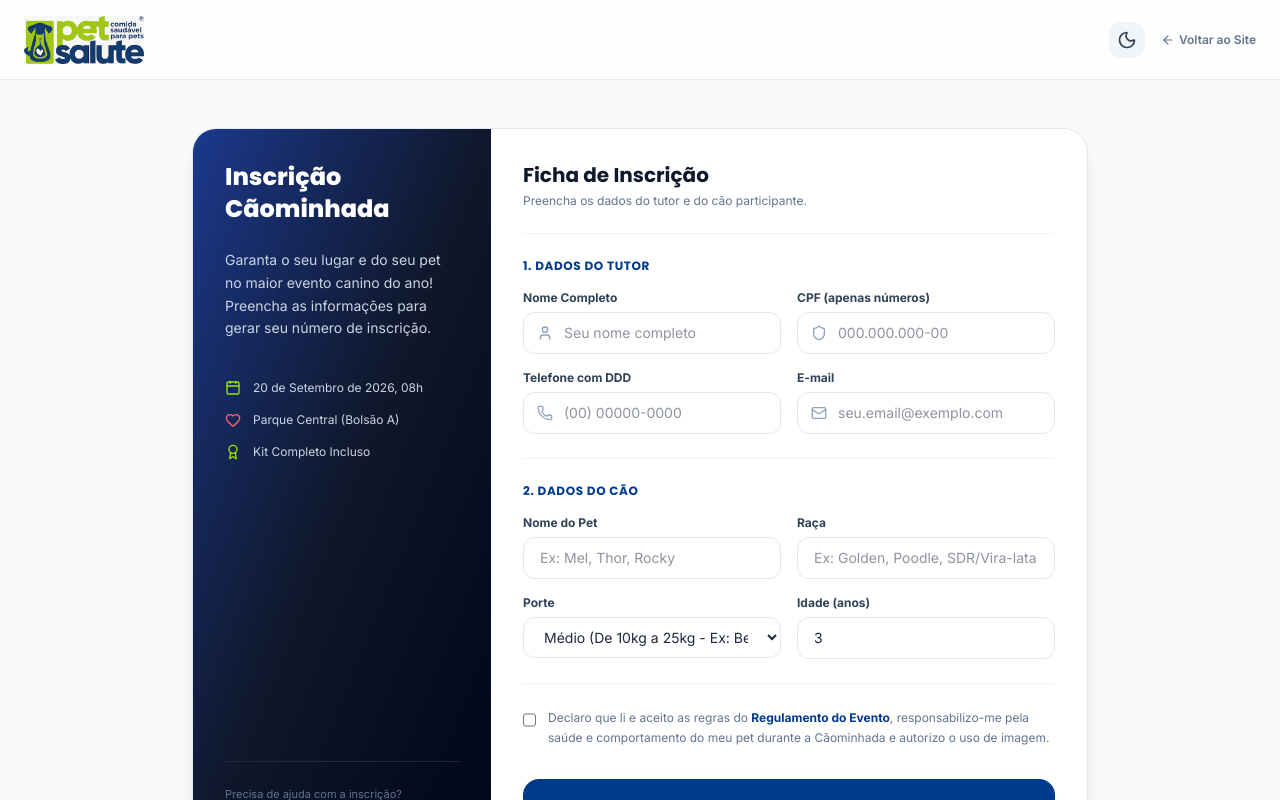
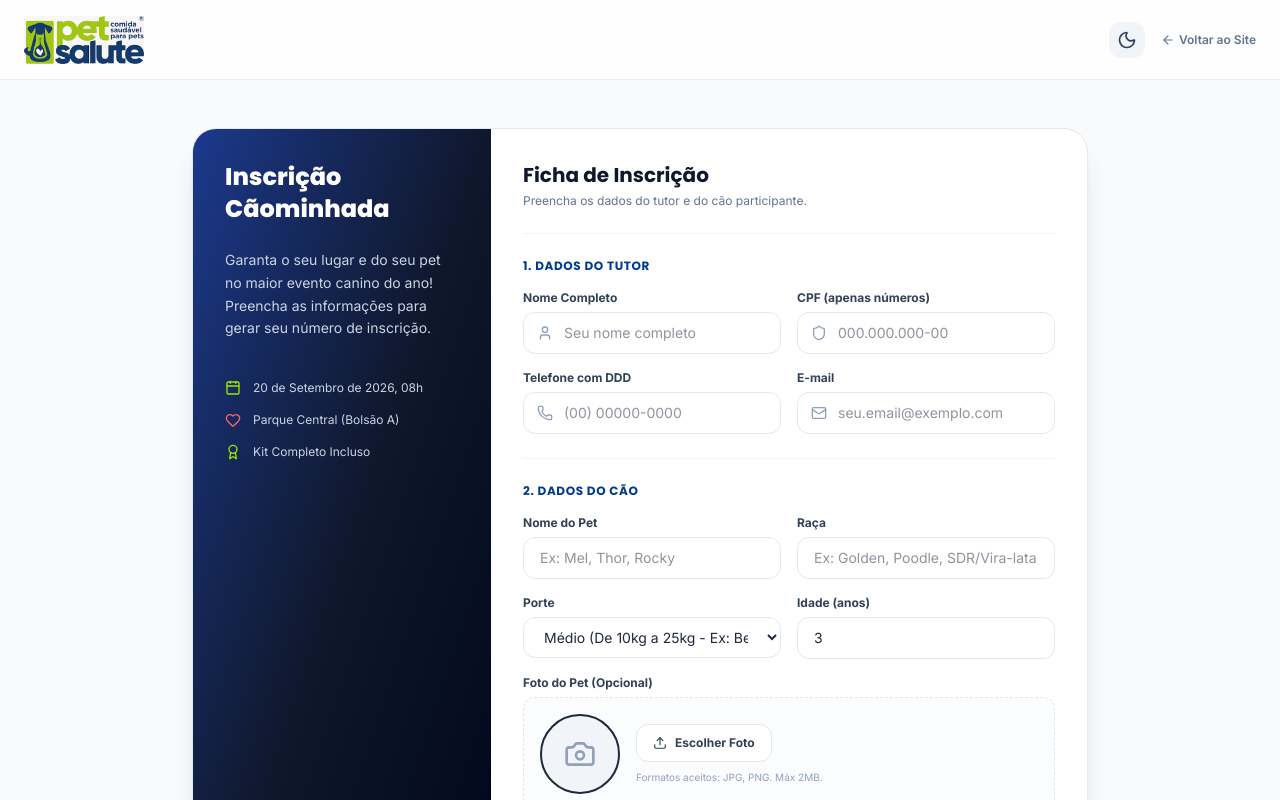
Before and after one commit to petsalutrecife/caominhada-petsalut, a Next.js app: page /register in a window 1280 px wide. Shown: the top 800 px of the page. Built offline with nearby package versions, Linux system fonts and the light colour scheme.

Commit message:
feat: Adicionado suporte a upload e exibicao de foto do pet na inscricao, participante e admin

```diff
--- a/src/app/dashboard/page.tsx
+++ b/src/app/dashboard/page.tsx
@@ -6,7 +6,7 @@ import { useRouter } from 'next/navigation';
 import Logo from '@/components/Logo';
 import ThemeToggle from '@/components/ThemeToggle';
 import { supabaseMock, Registration } from '@/lib/supabaseMock';
-import { LogOut, Calendar, MapPin, Award, CheckCircle2, Clock, ShieldAlert, CreditCard, ClipboardList, RefreshCw, X, Download } from 'lucide-react';
+import { LogOut, Calendar, MapPin, Award, CheckCircle2, Clock, ShieldAlert, CreditCard, ClipboardList, RefreshCw, X, Download, Camera, Upload } from 'lucide-react';
 import { jsPDF } from 'jspdf';
 
 export default function ParticipantDashboard() {
@@ -344,8 +344,70 @@ export default function ParticipantDashboard() {
             </div>
 
             {/* Pet Card */}
-            <div className="bg-white dark:bg-slate-950 p-6 rounded-3xl border border-slate-200 dark:border-slate-800 shadow-sm hover-lift">
+            <div className="bg-white dark:bg-slate-950 p-6 rounded-3xl border border-slate-200 dark:border-slate-800 shadow-sm hover-lift animate-in fade-in duration-300">
               <h3 className="text-lg font-bold text-slate-900 dark:text-white font-poppins mb-4">Dados do Pet Cadastrado</h3>
+
+              {/* Pet Photo Uploader/Display */}
+              <div className="flex flex-col items-center gap-3 mb-6 p-4 rounded-2xl bg-slate-50 dark:bg-slate-900/50 border border-slate-100 dark:border-slate-850">
+                <div className="relative h-28 w-28 rounded-full border-4 border-white dark:border-slate-800 shadow-md overflow-hidden group bg-slate-200 dark:bg-slate-700">
+                  {registration.petPhoto ? (
+                    <img src={registration.petPhoto} alt="Foto do Pet" className="w-full h-full object-cover" />
+                  ) : (
+                    <div className="w-full h-full flex items-center justify-center text-slate-400 dark:text-slate-500">
+                      <Camera className="h-10 w-10" />
+                    </div>
+                  )}
+
+                  {/* Photo upload hover overlay */}
+                  <label className="absolute inset-0 bg-black/60 opacity-0 group-hover:opacity-100 transition-opacity flex flex-col items-center justify-center cursor-pointer text-white text-[10px] font-bold">
+                    <Upload className="h-5 w-5 mb-1" />
+                    Alterar Foto
+                    <input
+                      type="file"
+                      accept="image/*"
+                      onChange={(e) => {
+                        const file = e.target.files?.[0];
+                        if (file) {
+                          const reader = new FileReader();
+                          reader.onloadend = () => {
+                            const newPhoto = reader.result as string;
+                            const updated = supabaseMock.updateRegistration(registration.id, { petPhoto: newPhoto });
+                            setRegistration(updated);
+                          };
+                          reader.readAsDataURL(file);
+                        }
+                      }}
+                      className="hidden"
+                    />
+                  </label>
+                </div>
+
+                {!registration.petPhoto ? (
+                  <label className="text-xs font-bold text-primary-blue dark:text-lime-400 hover:underline cursor-pointer flex items-center gap-1">
+                    <Upload className="h-3 w-3" /> Enviar foto do pet
+                    <input
+                      type="file"
+                      accept="image/*"
+                      onChange={(e) => {
+                        const file = e.target.files?.[0];
+                        if (file) {
+                          const reader = new FileReader();
+                          reader.onloadend = () => {
+                            const newPhoto = reader.result as string;
+                            const updated = supabaseMock.updateRegistration(registration.id, { petPhoto: newPhoto });
+                            setRegistration(updated);
+                          };
+                          reader.readAsDataURL(file);
+                        }
+                      }}
+                      className="hidden"
+                    />
+                  </label>
+                ) : (
+                  <span className="text-[10px] text-slate-400">Passe o mouse para alterar a foto</span>
+                )}
+              </div>
+
               <div className="flex flex-col gap-3 text-sm">
                 <div className="flex justify-between items-center py-2 border-b border-slate-100 dark:border-slate-900">
                   <span className="text-slate-400 font-medium">Nome</span>
--- a/src/app/register/page.tsx
+++ b/src/app/register/page.tsx
@@ -6,7 +6,7 @@ import { useRouter } from 'next/navigation';
 import Logo from '@/components/Logo';
 import ThemeToggle from '@/components/ThemeToggle';
 import { supabaseMock, Registration } from '@/lib/supabaseMock';
-import { ArrowLeft, User, Phone, Mail, Award, CheckCircle2, Copy, ExternalLink, Calendar, Heart, Shield } from 'lucide-react';
+import { ArrowLeft, User, Phone, Mail, Award, CheckCircle2, Copy, ExternalLink, Calendar, Heart, Shield, Camera, Upload } from 'lucide-react';
 import confetti from 'canvas-confetti';
 
 // CPF validation function (Brazilian Check Digits)
@@ -49,6 +49,7 @@ export default function RegisterPage() {
   const [petBreed, setPetBreed] = useState('');
   const [petSize, setPetSize] = useState<'Pequeno' | 'Médio' | 'Grande'>('Médio');
   const [petAge, setPetAge] = useState<number>(3);
+  const [petPhoto, setPetPhoto] = useState('');
 
   const [termsAccepted, setTermsAccepted] = useState(false);
   const [errors, setErrors] = useState<Record<string, string>>({});
@@ -142,6 +143,7 @@ export default function RegisterPage() {
           petBreed,
           petSize,
           petAge,
+          petPhoto,
           statusPayment: 'Pendente', // Starts pending until payment simulation
           statusKit: 'Aguardando'
         });
@@ -481,6 +483,41 @@ export default function RegisterPage() {
                   />
                   {errors.petAge && <span className="text-[10px] font-semibold text-danger">{errors.petAge}</span>}
                 </div>
+
+                {/* Pet Photo Upload */}
+                <div className="sm:col-span-2 flex flex-col gap-1.5">
+                  <label className="text-xs font-bold text-slate-700 dark:text-slate-300">Foto do Pet (Opcional)</label>
+                  <div className="flex flex-col sm:flex-row items-center gap-4 p-4 rounded-xl border border-dashed border-slate-200 dark:border-slate-800 bg-slate-50/50 dark:bg-slate-900/50">
+                    <div className="relative h-20 w-20 rounded-full bg-slate-100 dark:bg-slate-800 border-2 border-slate-250 dark:border-slate-700 flex items-center justify-center overflow-hidden shrink-0">
+                      {petPhoto ? (
+                        <img src={petPhoto} alt="Foto do Pet" className="w-full h-full object-cover" />
+                      ) : (
+                        <Camera className="h-8 w-8 text-slate-400" />
+                      )}
+                    </div>
+                    <div className="flex flex-col items-start gap-1">
+                      <label className="px-4 py-2.5 rounded-xl bg-white hover:bg-slate-50 dark:bg-slate-850 dark:hover:bg-slate-800 text-xs font-bold text-slate-700 dark:text-slate-200 border border-slate-200 dark:border-slate-800 cursor-pointer flex items-center gap-2 hover-lift transition-all">
+                        <Upload className="h-3.5 w-3.5" /> Escolher Foto
+                        <input
+                          type="file"
+                          accept="image/*"
+                          onChange={(e) => {
+                            const file = e.target.files?.[0];
+                            if (file) {
+                              const reader = new FileReader();
+                              reader.onloadend = () => {
+                                setPetPhoto(reader.result as string);
+                              };
+                              reader.readAsDataURL(file);
+                            }
+                          }}
+                          className="hidden"
+                        />
+                      </label>
+                      <span className="text-[10px] text-slate-400 mt-1">Formatos aceitos: JPG, PNG. Máx 2MB.</span>
+                    </div>
+                  </div>
+                </div>
               </div>
             </div>
 
--- a/src/lib/supabaseMock.ts
+++ b/src/lib/supabaseMock.ts
@@ -15,6 +15,7 @@ export interface Registration {
   statusKit: 'Aguardando' | 'Liberado' | 'Retirado';
   createdAt: string;
   qrCode: string;
+  petPhoto?: string;
 }
 
 export interface Sponsor {
@@ -117,7 +118,8 @@ const initialRegistrations: Registration[] = [
     statusPayment: 'Aprovado',
     statusKit: 'Retirado',
     createdAt: '2026-06-01T10:30:00Z',
-    qrCode: 'PET-2026-0001|Mariana Silva|Mel|Aprovado'
+    qrCode: 'PET-2026-0001|Mariana Silva|Mel|Aprovado',
+    petPhoto: 'https://images.unsplash.com/photo-1552053831-71594a27632d?w=150&h=150&fit=crop&q=80'
   },
   {
     id: 'reg-2',
@@ -133,7 +135,8 @@ const initialRegistrations: Registration[] = [
     statusPayment: 'Aprovado',
     statusKit: 'Liberado',
     createdAt: '2026-06-02T14:15:00Z',
-    qrCode: 'PET-2026-0002|Thiago Oliveira|Rocky|Aprovado'
+    qrCode: 'PET-2026-0002|Thiago Oliveira|Rocky|Aprovado',
+    petPhoto: 'https://images.unsplash.com/photo-1583511655857-d19b40a7a54e?w=150&h=150&fit=crop&q=80'
   },
   {
     id: 'reg-3',
@@ -149,7 +152,8 @@ const initialRegistrations: Registration[] = [
     statusPayment: 'Pendente',
     statusKit: 'Aguardando',
     createdAt: '2026-06-03T09:00:00Z',
-    qrCode: 'PET-2026-0003|Ana Clara Souza|Pipoca|Pendente'
+    qrCode: 'PET-2026-0003|Ana Clara Souza|Pipoca|Pendente',
+    petPhoto: 'https://images.unsplash.com/photo-1543466835-00a7907e9de1?w=150&h=150&fit=crop&q=80'
   },
   {
     id: 'reg-4',
@@ -165,7 +169,8 @@ const initialRegistrations: Registration[] = [
     statusPayment: 'Aprovado',
     statusKit: 'Aguardando',
     createdAt: '2026-06-04T16:45:00Z',
-    qrCode: 'PET-2026-0004|Roberto Alves|Thor|Aprovado'
+    qrCode: 'PET-2026-0004|Roberto Alves|Thor|Aprovado',
+    petPhoto: 'https://images.unsplash.com/photo-1561037404-61cd46aa615b?w=150&h=150&fit=crop&q=80'
   },
   {
     id: 'reg-5',
@@ -181,7 +186,8 @@ const initialRegistrations: Registration[] = [
     statusPayment: 'Pendente',
     statusKit: 'Aguardando',
     createdAt: '2026-06-05T11:20:00Z',
-    qrCode: 'PET-2026-0005|Juliana Costa|Luna|Pendente'
+    qrCode: 'PET-2026-0005|Juliana Costa|Luna|Pendente',
+    petPhoto: 'https://images.unsplash.com/photo-1517849845537-4d257902454a?w=150&h=150&fit=crop&q=80'
   },
   {
     id: 'reg-6',
@@ -197,7 +203,8 @@ const initialRegistrations: Registration[] = [
     statusPayment: 'Aprovado',
     statusKit: 'Retirado',
     createdAt: '2026-06-06T15:10:00Z',
-    qrCode: 'PET-2026-0006|Pedro Santos|Fred|Aprovado'
+    qrCode: 'PET-2026-0006|Pedro Santos|Fred|Aprovado',
+    petPhoto: 'https://images.unsplash.com/photo-1507146426996-ef05306b995a?w=150&h=150&fit=crop&q=80'
   },
   {
     id: 'reg-7',
@@ -213,7 +220,8 @@ const initialRegistrations: Registration[] = [
     statusPayment: 'Aprovado',
     statusKit: 'Liberado',
     createdAt: '2026-06-07T08:30:00Z',
-    qrCode: 'PET-2026-0007|Beatriz Lima|Bela|Aprovado'
+    qrCode: 'PET-2026-0007|Beatriz Lima|Bela|Aprovado',
+    petPhoto: 'https://images.unsplash.com/photo-1583337130417-3346a1be7dee?w=150&h=150&fit=crop&q=80'
   }
 ];
 
```
Also changed, not shown: src/app/admin/page.tsx (+13 -2 lines).
